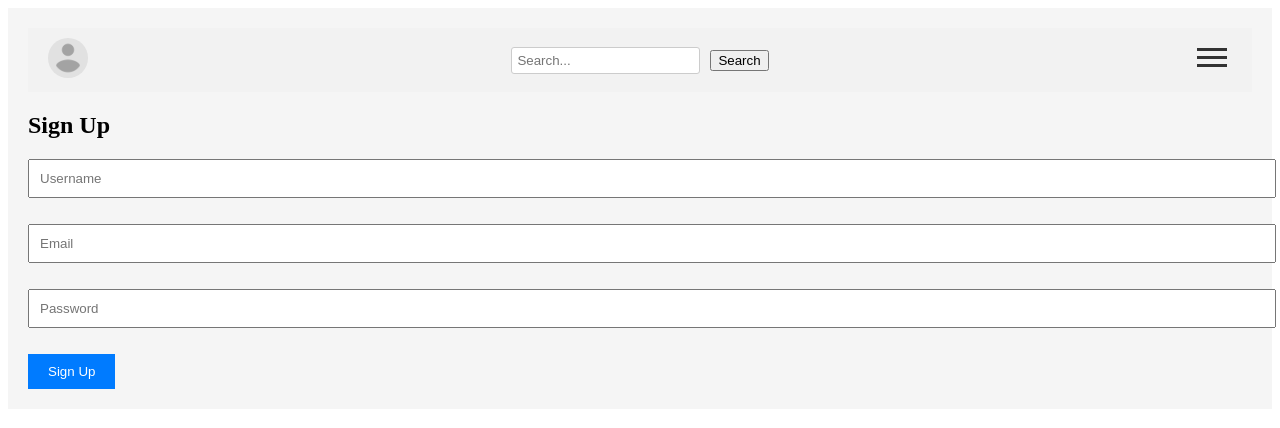
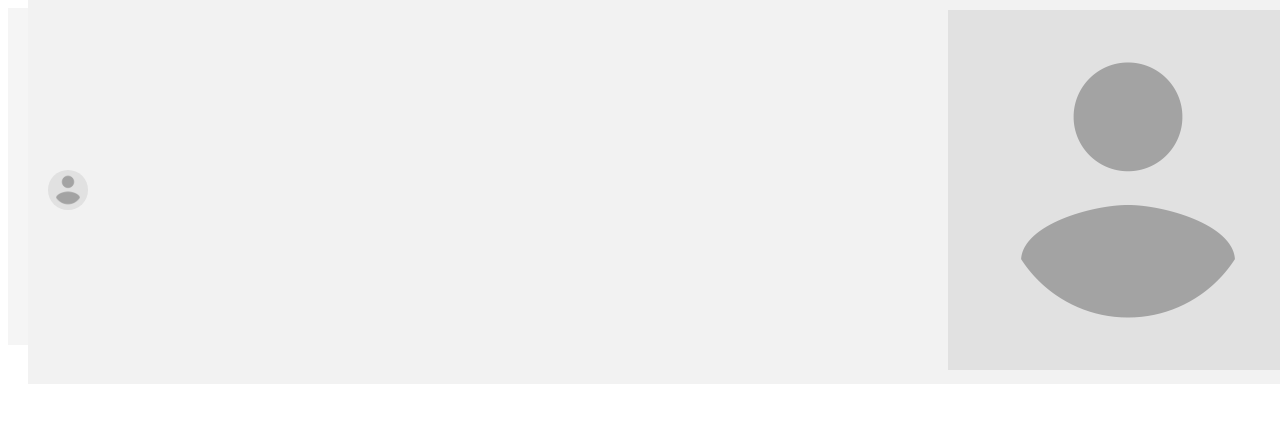
Before and after one commit to Shadrack-Ch/HonoursProject, a React (Create React App) app: page /signup in a window 1280 px wide. Shown: the top 428 px of the page. Built offline with nearby package versions, Linux system fonts and the light colour scheme.

Commit message:
new idea for nav

```diff
--- a/src/components/Navbar.js
+++ b/src/components/Navbar.js
@@ -5,38 +5,41 @@ import logo from '../images/Profile_avatar_placeholder_large.png'
 
 function NavBar() {
   const [isMenuOpen, setIsMenuOpen] = useState(false);
+  const [notifOpen, setNotifOpen] = useState(false);
+  const [userOpen, setUserOpen] = useState(false);
 
   const handleMenuToggle = () => {
     setIsMenuOpen(!isMenuOpen);
   };
 
+  const toggleNotifications = () => {
+    setNotifOpen(!notifOpen);
+  };
+
+  const toggleUserMenu = () => {
+    setUserOpen(!userOpen);
+  };
+
   return (
     <nav className="navbar">
-      <div className="logo">
+      <div className="logo" onClick={toggleUserMenu}>
         <img src={logo} alt="User Icon" />
+        {userOpen && (
+          <div className="dropdown-menu">
+            <Link to="/signin">Sign In</Link>
+            <Link to="/signup">Sign Out</Link>
+          </div>
+        )}
       </div>
-      <div className="search-bar">
-        <input type="text" placeholder="Search..." />
-        <button type="button">Search</button>
+      <div className="notification-icon" onClick={toggleNotifications}>
+        <img src={logo} alt="Notifications Icon" />
+        {notifOpen && (
+          <div className="dropdown-menu">
+            <p>This is your first notification</p>
+          </div>
+        )}
       </div>
-      <div className={`menu ${isMenuOpen ? 'open' : ''}`}>
-        <ul>
-          <li>
-            <Link to="/">Home</Link>
-          </li>
-          <li>
-            <Link to="/signin">Login</Link>
-          </li>
-          <li>
-            <Link to="/signup">Sign Up</Link>
-          </li>
-        </ul>
-      </div>
-      <button className={`hamburger ${isMenuOpen ? 'open' : ''}`} onClick={handleMenuToggle}>
-        <span></span>
-        <span></span>
-        <span></span>
-      </button>
+      {/* ... Rest of your code ... */}
     </nav>
   );
 }
--- a/src/styles/Navbar.css
+++ b/src/styles/Navbar.css
@@ -75,3 +75,49 @@
     text-decoration: none;
     color: #333;
   }
+
+  .navbar {
+    position: fixed;
+    top: 0;
+    width: 100%;
+    display: flex;
+    align-items: center;
+    justify-content: space-between;
+    background-color: #f2f2f2;
+    padding: 10px 20px;
+    z-index: 1; /* Ensure the navbar is above other elements */
+  }
+
+  .dropdown-menu {
+    position: absolute;
+    top: 100%;
+    left: 0;
+    background-color: #f2f2f2;
+    padding: 10px;
+    border: 1px solid #ccc;
+    border-radius: 4px;
+    display: flex;
+    flex-direction: column;
+  }
+
+  .dropdown-menu a {
+    margin-bottom: 10px;
+    color: #333;
+    text-decoration: none;
+  }
+
+  .dropdown-menu p {
+    color: #333;
+    margin: 0;
+  }
+
+  /* Add some space between the icons */
+  .logo, .notification-icon {
+    margin-right: 20px;
+  }
+
+  .logo img, .notification-icon img {
+    cursor: pointer;
+  }
+
+  /* Rest of your styles... */
```
Also changed, not shown: go.txt (added).
